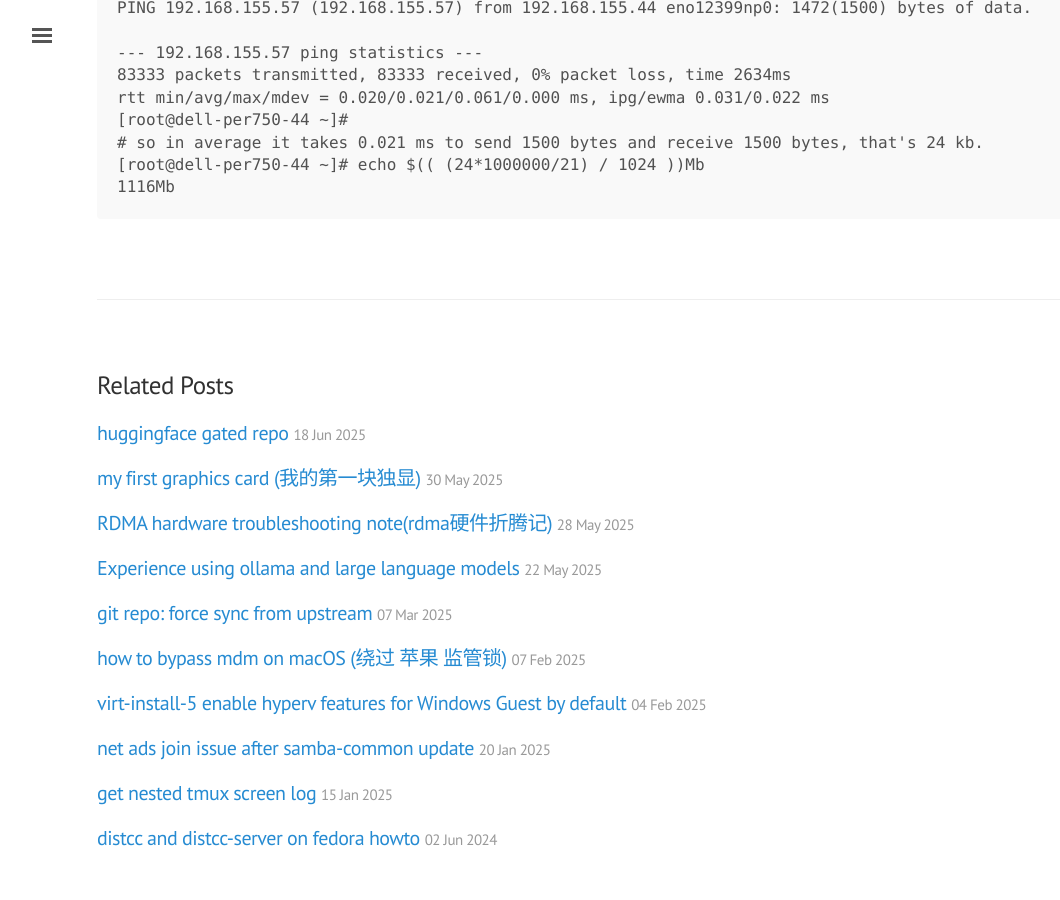
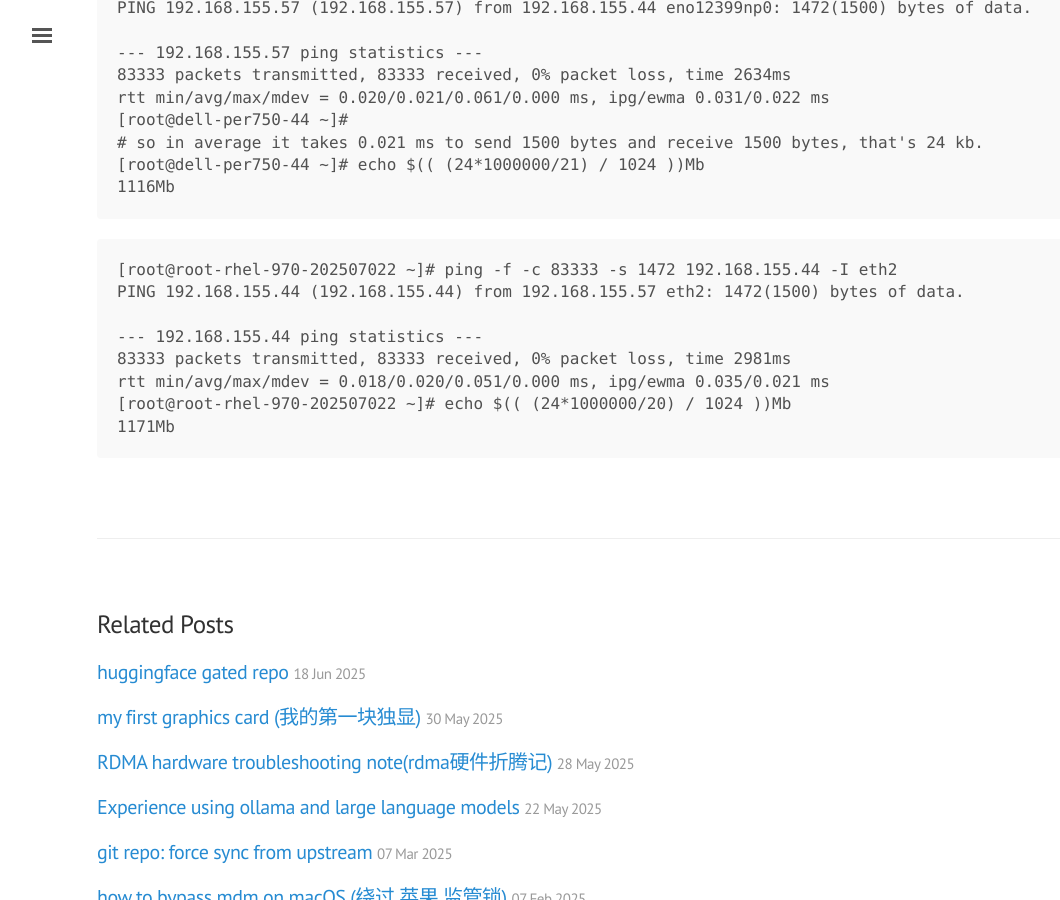
Before and after one commit to tcler/tcler.github.io, a Jekyll site: the page built from _posts/2025-07-05-configure-SR-IOV-for-ConnectX-5-ethernet-on-Linux.md, in a window 1280 px wide and 900 px high, scrolled down 4664 px. Shown: the whole window, without its empty margins (3-1063 px from the left). Built offline with Jekyll 4.4.1, drawn with Linux system fonts in a browser that asks for light colours.

Commit message:
Update 2025-07-05-configure-SR-IOV-for-ConnectX-5-ethernet-on-Linux.md

````diff
--- a/_posts/2025-07-05-configure-SR-IOV-for-ConnectX-5-ethernet-on-Linux.md
+++ b/_posts/2025-07-05-configure-SR-IOV-for-ConnectX-5-ethernet-on-Linux.md
@@ -180,3 +180,14 @@ rtt min/avg/max/mdev = 0.020/0.021/0.061/0.000 ms, ipg/ewma 0.031/0.022 ms
 [root@dell-per750-44 ~]# echo $(( (24*1000000/21) / 1024 ))Mb
 1116Mb
 ```
+
+```
+[root@root-rhel-970-202507022 ~]# ping -f -c 83333 -s 1472 192.168.155.44 -I eth2
+PING 192.168.155.44 (192.168.155.44) from 192.168.155.57 eth2: 1472(1500) bytes of data.
+
+--- 192.168.155.44 ping statistics ---
+83333 packets transmitted, 83333 received, 0% packet loss, time 2981ms
+rtt min/avg/max/mdev = 0.018/0.020/0.051/0.000 ms, ipg/ewma 0.035/0.021 ms
+[root@root-rhel-970-202507022 ~]# echo $(( (24*1000000/20) / 1024 ))Mb
+1171Mb
+```
````
